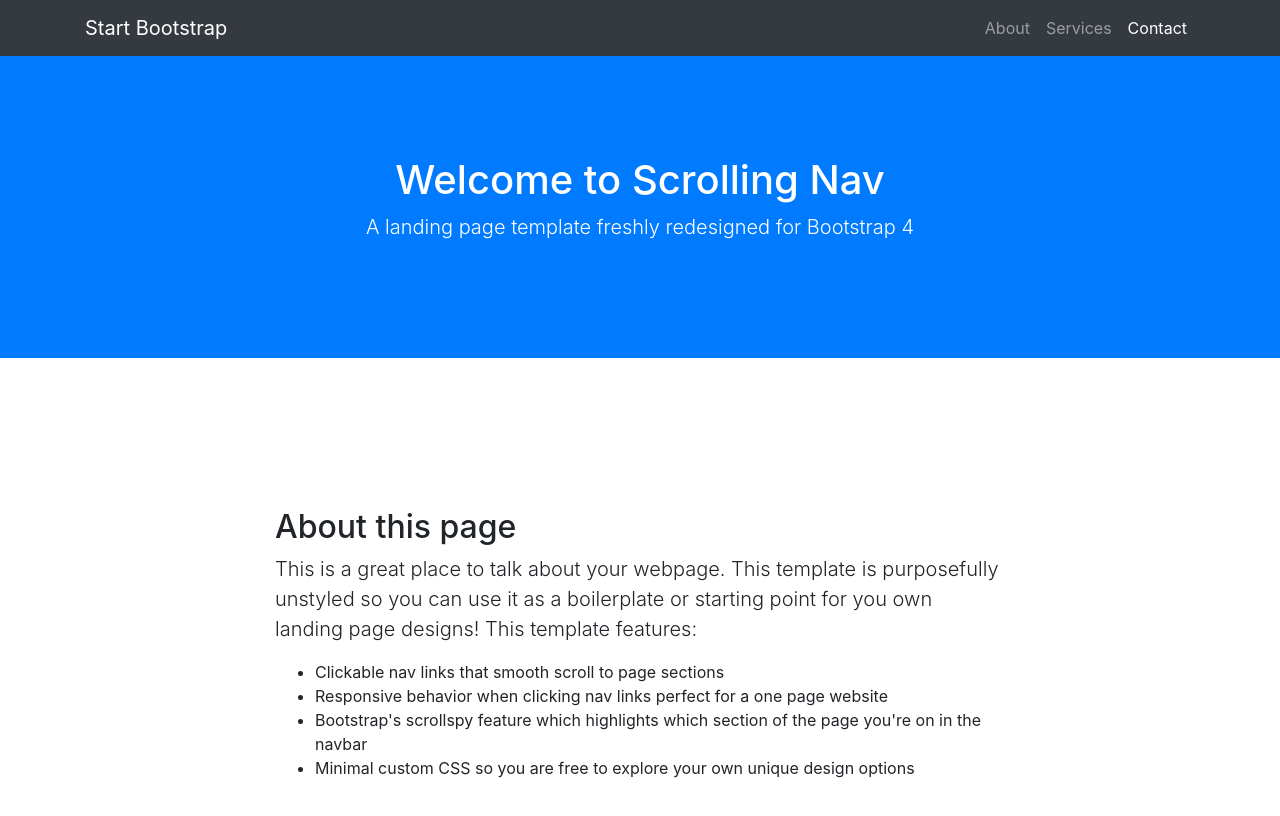
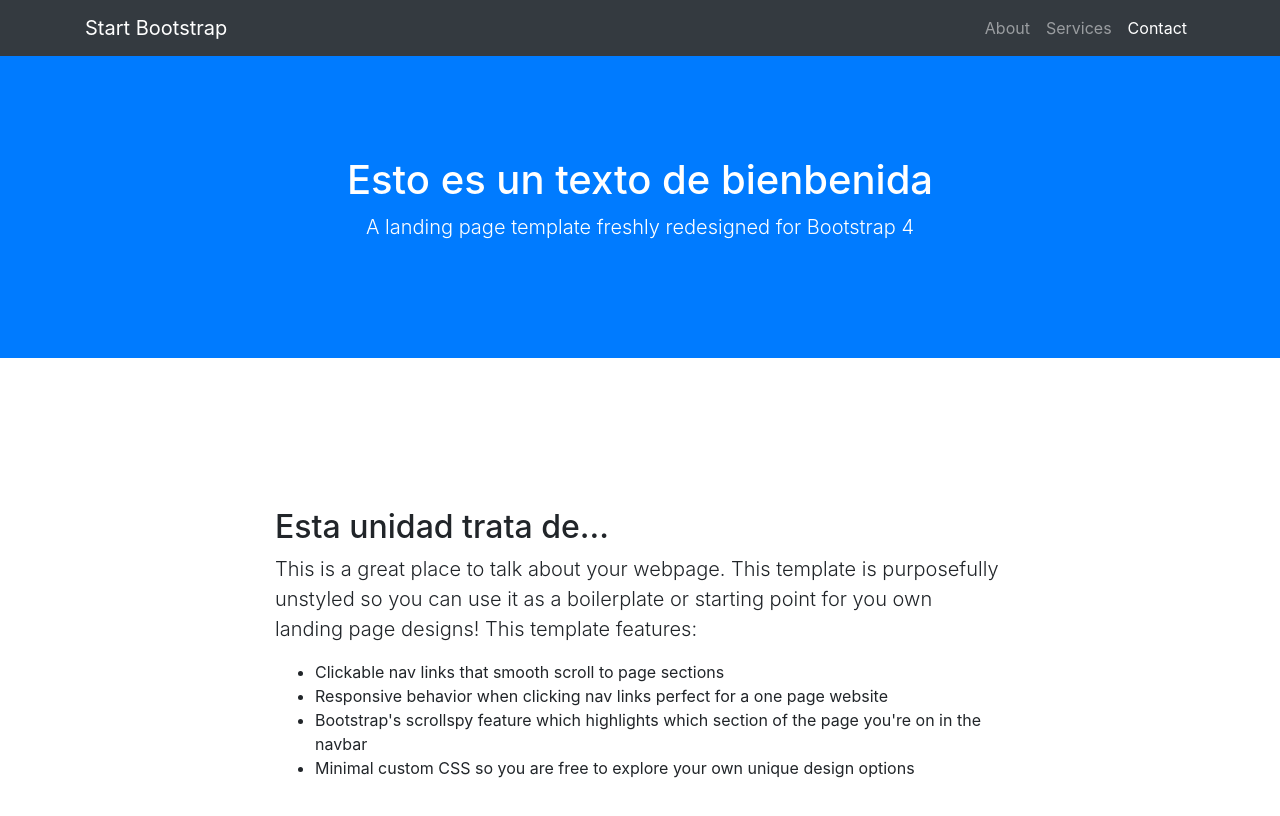
Before and after one commit to FerminKrause/pruebaClase2, a plain HTML site: page index.html in a window 1280 px wide. Shown: the top 816 px of the page. Drawn offline with Linux system fonts and the light colour scheme.

Commit message:
Segundo commit

```diff
--- a/index.html
+++ b/index.html
@@ -45,7 +45,7 @@
 
   <header class="bg-primary text-white">
     <div class="container text-center">
-      <h1>Welcome to Scrolling Nav</h1>
+      <h1>Esto es un texto de bienbenida</h1>
       <p class="lead">A landing page template freshly redesigned for Bootstrap 4</p>
     </div>
   </header>
@@ -54,7 +54,7 @@
     <div class="container">
       <div class="row">
         <div class="col-lg-8 mx-auto">
-          <h2>About this page</h2>
+          <h2>Esta unidad trata de...</h2>
           <p class="lead">This is a great place to talk about your webpage. This template is purposefully unstyled so you can use it as a boilerplate or starting point for you own landing page designs! This template features:</p>
           <ul>
             <li>Clickable nav links that smooth scroll to page sections</li>
```
